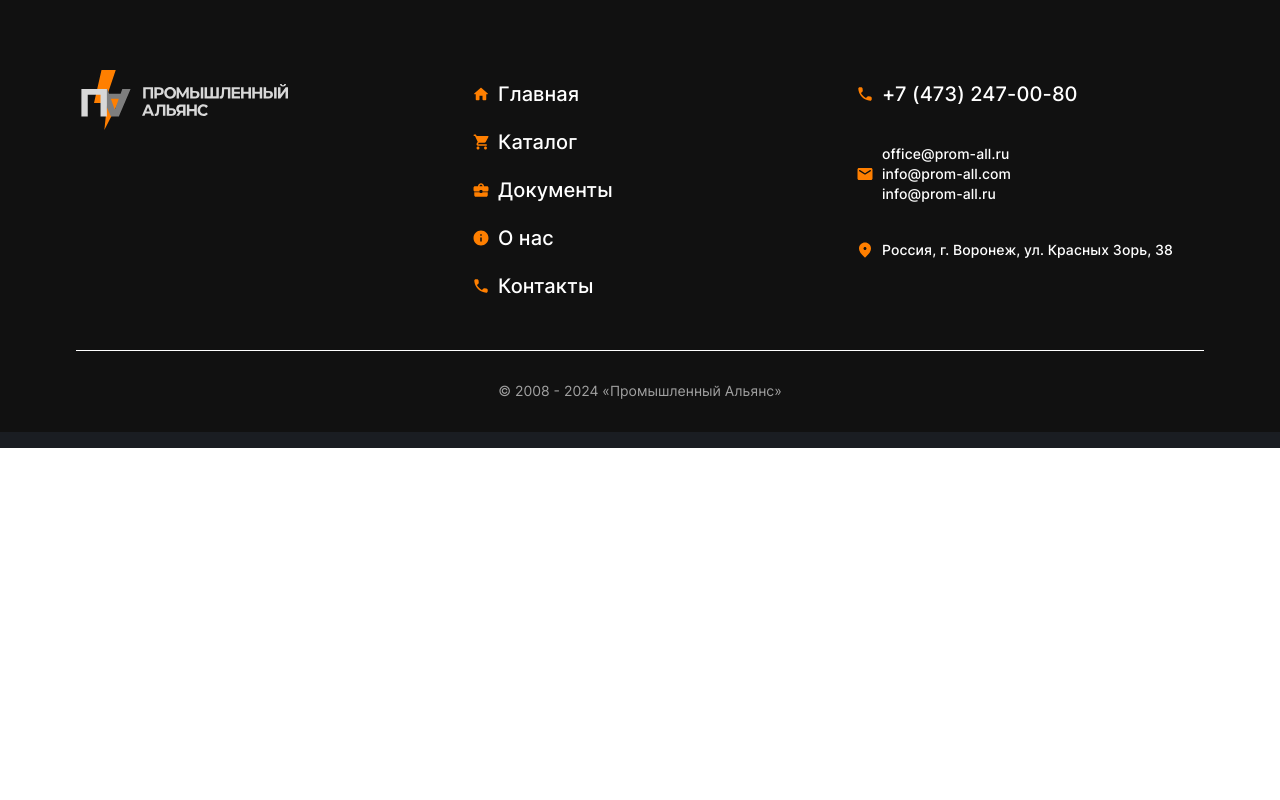
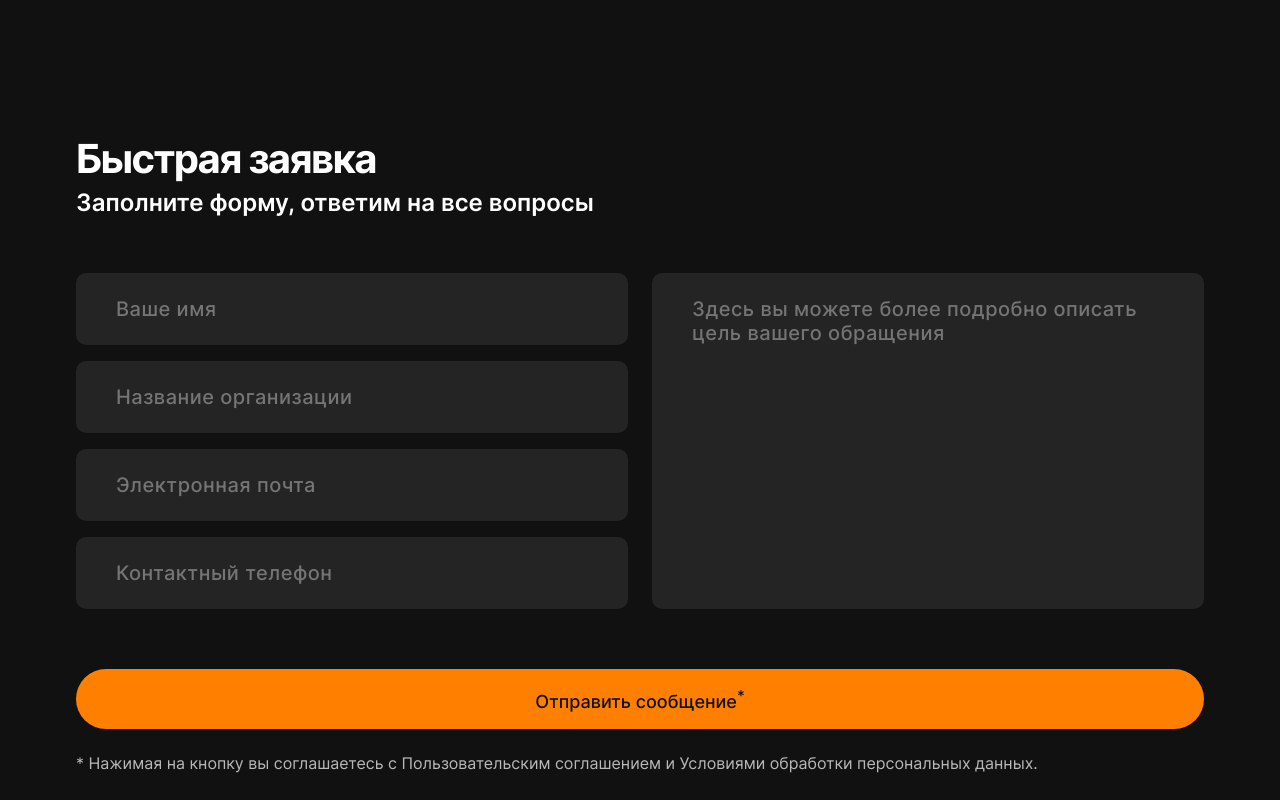
Before and after one commit to EugeneNovikov13/prom-all, a React (Create React App) app in the folder client/: page / in a window 1280 px wide. Shown: the part 1520-2320 px from the top of the page. Before the commit the page ends 1968 px from the top, so only its background shows below. Built offline with nearby package versions, Linux system fonts and the light colour scheme; no server answers.

Commit message:
Вёрстка компонента Быстрая заявка

```diff
--- /dev/null
+++ b/client/src/components/button/button.js
@@ -0,0 +1,40 @@
+import styled from 'styled-components';
+
+const ButtonContainer = ({ className, children, ...props }) => {
+	return (
+		<button className={className} {...props}>
+			{children}
+		</button>
+	);
+};
+
+export const Button = styled(ButtonContainer)`
+	align-self: stretch;
+	border-radius: 140px;
+	font-family: Inter,sans-serif;
+	font-style: normal;
+	font-weight: 500;
+
+	border: ${({ border }) => (border ? border : 'none')};
+
+	max-width: ${({ width }) => (width ? width : '360px')};
+
+	height: ${({ height }) => (height ? height : '56px')};
+
+	font-size: ${({ fontSize }) => (fontSize ? fontSize : '18px')};
+
+	color: ${({ color }) => (color ? 'color' : '#111')};
+
+	background-color: ${({ backgroundColor }) =>
+		backgroundColor ? backgroundColor : '#F8FCFF'};
+
+	filter: ${({ isDisable }) => (isDisable ? 'brightness(0.9)' : '')};
+
+	&:hover {
+		cursor: ${({ isDisable }) => (isDisable ? '' : 'pointer')};
+	}
+
+	@media (max-width: 480px) {
+		max-width: ${({ maxWidth }) => (maxWidth ? maxWidth : '')};
+	}
+`;
--- a/client/src/components/footer/components/information.js
+++ b/client/src/components/footer/components/information.js
@@ -41,7 +41,7 @@ export const Information = styled(InformationContainer)`
 		gap: 8px;
 
 		& span {
-			color: var(--white, #fff);
+			color: var(--white);
 			font-family: Inter, sans-serif;
 			font-size: 14px;
 			font-style: normal;
--- a/client/src/components/footer/components/navigation-footer-menu.js
+++ b/client/src/components/footer/components/navigation-footer-menu.js
@@ -36,7 +36,7 @@ export const NavigationFooterMenu = styled(NavigationFooterMenuContainer)`
 				align-items: center;
 				gap: 8px;
 				padding: 10px 16px 10px 12px;
-				color: var(--white, #fff);
+				color: var(--white);
 				font-family: Inter, sans-serif;
 				font-size: 20px;
 				font-style: normal;
--- /dev/null
+++ b/client/src/components/h1/h1.js
@@ -0,0 +1,16 @@
+import styled from 'styled-components';
+
+const H1Container = ({ className, children }) => (
+	<h2 className={className}>{children}</h2>
+);
+
+export const H1 = styled(H1Container)`
+	margin: 0;
+	font-family: Inter,sans-serif;
+	font-size: 40px;
+	font-style: normal;
+	font-weight: 700;
+	line-height: normal;
+	letter-spacing: -1.6px;
+	color: ${({color}) => color ? color : '#111111'};
+`;
--- a/client/src/components/index.js
+++ b/client/src/components/index.js
@@ -1,3 +1,4 @@
+export * from './button/button';
 export * from './error/error';
 export * from './footer/footer';
 export * from './header/header';
@@ -5,4 +6,6 @@ export * from './icon/icon';
 export * from './loader/loader';
 export * from './logo/logo';
 export * from './modal/modal';
+export * from './p/p';
+export * from './quick-application/quick-application';
 export * from './search/search';
--- /dev/null
+++ b/client/src/components/input/input.js
@@ -0,0 +1,44 @@
+import { forwardRef } from 'react';
+import styled from 'styled-components';
+import { Icon } from '../icon/icon';
+
+const InputContainer = forwardRef(({ className, error, ...props }, ref) => {
+	return (
+		<>
+			<input className={className} {...props} ref={ref} />
+			{/*ошибка ввода отображается иконкой справа в инпуте*/}
+			{/*<Icon />*/}
+		</>
+	);
+});
+
+export const Input = styled(InputContainer)`
+	width: 552px;
+	height: 72px;
+	padding: 24px 40px;
+	border-radius: 10px;
+	border: none;
+	outline: none;
+	background: rgba(255, 255, 255, 0.08);
+
+	color: #E6E0E9;
+	font-family: Inter, sans-serif;
+	font-size: 20px;
+	font-style: normal;
+	font-weight: 500;
+	line-height: 24px;
+	letter-spacing: 0.5px;
+
+	@media (max-width: 600px) {
+		width: 360px;
+	}
+
+	&:hover {
+		background: rgb(50, 50, 51);
+	}
+
+	&:focus {
+		background: rgb(50, 50, 51);
+		color: var(--light);
+	}
+`;
--- /dev/null
+++ b/client/src/components/p/p.js
@@ -0,0 +1,14 @@
+import styled from 'styled-components';
+
+const PContainer = ({ className, children }) => <p className={className}>{children}</p>;
+
+export const P = styled(PContainer)`
+	margin: 0;
+	align-self: stretch;
+	color: var(--white);
+	font-family: Inter, sans-serif;
+	font-size: ${({fontSize}) => fontSize ? fontSize : '24px'};
+	font-style: normal;
+	font-weight: 600;
+	line-height: ${({lineHeight}) => lineHeight ? lineHeight : '20px'};
+`;
--- /dev/null
+++ b/client/src/components/quick-application/quick-application.js
@@ -0,0 +1,83 @@
+import styled from 'styled-components';
+import { H1 } from '../h1/h1';
+import { Input } from '../input/input';
+import { Textarea } from '../textarea/textarea';
+import { P } from '../p/p';
+import { Button } from '../button/button';
+
+const QuickApplicationContainer = ({ className }) => {
+	return (
+		<div className={className}>
+			<form method="post">
+				<div className="form-header">
+					<H1 color="#FFFFFF">Быстрая заявка</H1>
+					<P>Заполните форму, ответим на все вопросы</P>
+				</div>
+				<div className="form-wrapper">
+					<div className="input-wrapper">
+						<Input name='name' placeholder="Ваше имя" />
+						<Input name='organization' placeholder="Название организации" />
+						<Input name='email' placeholder="Электронная почта" />
+						<Input name='phone' placeholder="Контактный телефон" />
+					</div>
+					<Textarea
+						name="application"
+						placeholder="Здесь вы можете более подробно описать цель вашего обращения"
+					/>
+				</div>
+				<div className='form-footer'>
+					<Button width='1128px' height='60px' backgroundColor='#FF7F00'>Отправить сообщение<sup>*</sup></Button>
+					<span>* Нажимая на кнопку вы соглашаетесь с Пользовательским соглашением и Условиями обработки персональных данных.</span>
+				</div>
+			</form>
+		</div>
+	);
+};
+
+export const QuickApplication = styled(QuickApplicationContainer)`
+	display: flex;
+	max-width: 1920px;
+	padding: 160px 0;
+	flex-direction: column;
+	align-items: center;
+	background: var(--dark);
+
+	& form {
+		display: flex;
+		flex-direction: column;
+		gap: 60px;
+		padding: 0 36px;
+
+		& div.form-header {
+			display: flex;
+			flex-direction: column;
+			gap: 10px;
+		}
+
+		& div.form-wrapper {
+			display: flex;
+			flex-wrap: wrap;
+			gap: 24px;
+
+			& div.input-wrapper {
+				display: flex;
+				flex-direction: column;
+				gap: 16px;
+			}
+		}
+
+		& div.form-footer {
+			display: flex;
+			flex-direction: column;
+			gap: 24px;
+			align-self: stretch;
+
+			span {
+				color: var(--white, #FFF);
+				font-family: Inter,sans-serif;
+				font-size: 16px;
+				opacity: 0.7;
+			}
+		}
+	}
+`;
--- /dev/null
+++ b/client/src/components/textarea/textarea.js
@@ -0,0 +1,44 @@
+import { forwardRef } from 'react';
+import styled from 'styled-components';
+
+const TextareaContainer = forwardRef(({ className, error, ...props }, ref) => {
+	return (
+		<>
+			<textarea className={className} {...props} ref={ref}></textarea>
+			{/*ошибка ввода отображается иконкой справа в поле ввода*/}
+			{/*<Icon />*/}
+		</>
+	);
+});
+
+export const Textarea = styled(TextareaContainer)`
+	width: 552px;
+	height: 336px;
+	border-radius: 10px;
+	border: none;
+	outline: none;
+	background: rgba(255, 255, 255, 0.08);
+	padding: 24px 40px;
+	resize: none;
+
+	color: #e6e0e9;
+	font-family: Inter, sans-serif;
+	font-size: 20px;
+	font-style: normal;
+	font-weight: 500;
+	line-height: 24px;
+	letter-spacing: 0.5px;
+
+	@media (max-width: 600px) {
+		width: 360px;
+	}
+
+	&:hover {
+		background: rgb(50, 50, 51);
+	}
+
+	&:focus {
+		background: rgb(50, 50, 51);
+		color: var(--light);
+	}
+`;
--- a/client/src/pages/documents/documents.js
+++ b/client/src/pages/documents/documents.js
@@ -1,8 +1,10 @@
 import styled from 'styled-components';
+import { Loader } from '../../components';
 
 const DocumentsContainer = ({ className }) => {
 	return (
 		<div className={className}>
+			<Loader></Loader>
 		</div>
 	);
 };
--- a/client/src/pages/main/main.js
+++ b/client/src/pages/main/main.js
@@ -1,5 +1,6 @@
 import banner from '../../assets/banner.svg'
 import styled from 'styled-components';
+import { QuickApplication } from '../../components';
 
 const MainContainer = ({ className }) => {
 
@@ -87,6 +88,7 @@ const MainContainer = ({ className }) => {
 				<div>Aliquid aut blanditiis consectetur dicta ea eum ex fuga fugiat hic iste labore magnam, minima,
 					nihil non nostrum placeat quia quibusdam quo repudiandae sed sequi sint, totam ut vel vero.
 				</div>
+				<QuickApplication/>
 			</div>
 		</div>
 	);
--- a/client/src/prom-all.js
+++ b/client/src/prom-all.js
@@ -30,7 +30,7 @@ const AppColumn = styled.div`
 
 const Page = styled.div`
 	min-height: 453px;
-	padding: 112px 0 16px;
+	padding: 112px 0 0;
 `;
 
 export const PromAll = () => {
```
